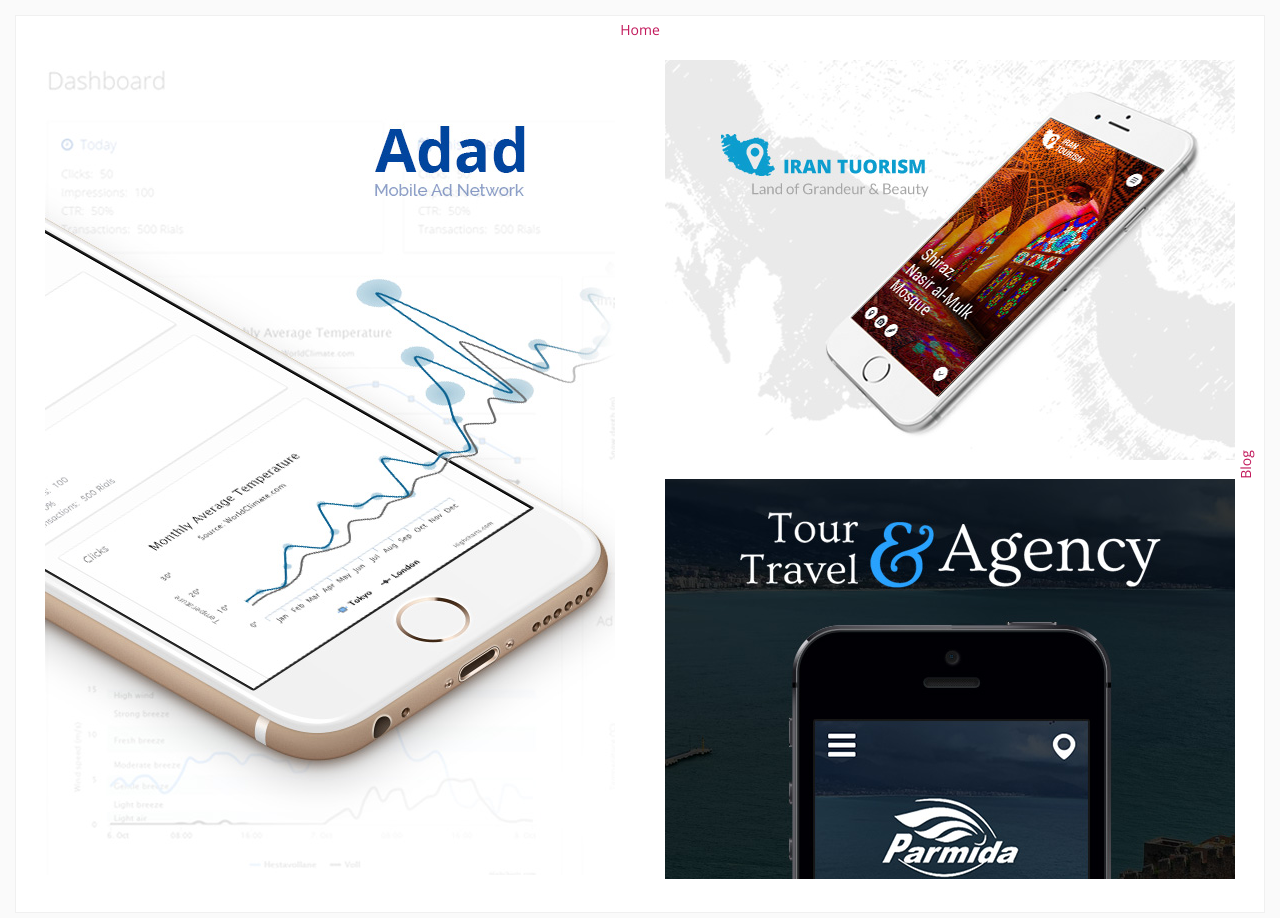
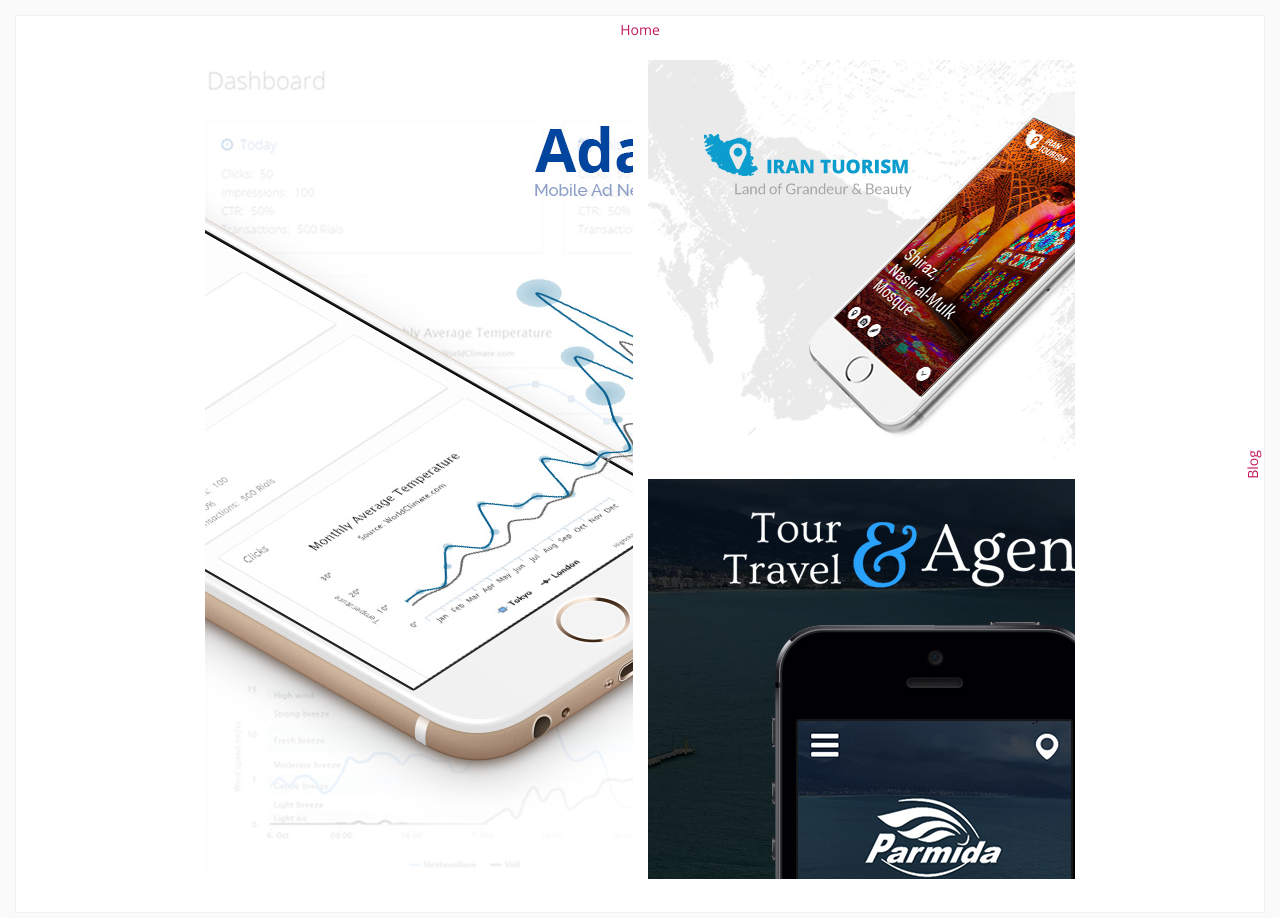
Before and after one commit to parhumm/parhumm.github.io, a Jekyll site: the page built from portfolio.html, in a window 1280 px wide and 928 px high. Shown: the top 918 px of the window. Built offline with Jekyll 4.4.1, drawn with Linux system fonts in a browser that asks for light colours.

Commit message:
Fix: Portfolio

```diff
--- a/_layouts/default.html
+++ b/_layouts/default.html
@@ -2,7 +2,7 @@
 <html lang="{% if page.lang == "fa" %}fa-IR{% else %}en-US{% endif %}" dir="{% if page.lang == "fa" %}rtl{% else %}ltr{% endif %}">
   {% include head.html %}
 
-  <body class="{% if page.lang == "fa" %}page-fa{% else %}page-en{% endif %} page-{{ page.class }}">
+  <body class="{% if page.lang == "fa" %}is-fa{% else %}is-en{% endif %} page-{{ page.class }}">
     {% include header.html %}
 		{{ content }}
     {% include footer.html %}
--- a/assets/css/app.css
+++ b/assets/css/app.css
@@ -372,7 +372,7 @@
   color: #747980;
   font-family: "Open Sans";
   font-size: 14px; }
-  body.page-fa {
+  body.is-fa {
     font-family: "Tahoma";
     font-size: 14px; }
 
@@ -397,6 +397,9 @@
 
 .container a {
   color: #2476BC; }
+
+* {
+  box-sizing: border-box; }
 
 html,
 body {
@@ -426,7 +429,9 @@
   clear: both; }
 
 .container {
-  padding: 45px; }
+  padding: 45px;
+  max-width: 960px;
+  margin: 0 auto; }
 
 .right-side {
   float: right; }
@@ -506,6 +511,16 @@
   font-weight: normal;
   color: #747980; }
 
+.page-portfolio .right-side,
+.page-portfolio .left-side {
+  width: 50%; }
+
+.page-portfolio .right-side {
+  padding-left: 7.5px; }
+
+.page-portfolio .left-side {
+  padding-right: 7.5px; }
+
 .portfolio__item,
 .hover {
   position: relative;
--- a/assets/scss/_typography.scss
+++ b/assets/scss/_typography.scss
@@ -13,7 +13,7 @@
 	font-family: map-get($enTypography, 'font-family');
 	font-size: map-get($enTypography, 'font-size');
 
-	&.page-fa {
+	&.is-fa {
 		font-family: map-get($faTypography, 'font-family');
 		font-size: map-get($enTypography, 'font-size');
 	}
--- a/portfolio.html
+++ b/portfolio.html
@@ -3,7 +3,7 @@
 title: "Portfolio"
 short_desc: "Some of my recent works."
 permalink: /portfolio/
-class: portfolio
+class: portfolio is-dark
 lang: en
 
 navigation:
```
Also changed, not shown: assets/scss/_global.scss (+10 -0 lines), assets/scss/pages/_portfolio.scss (+13 -1 lines).
